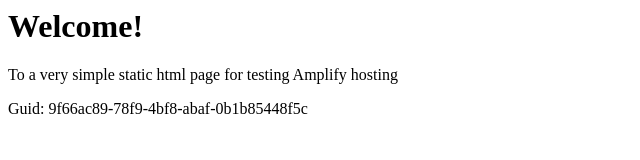
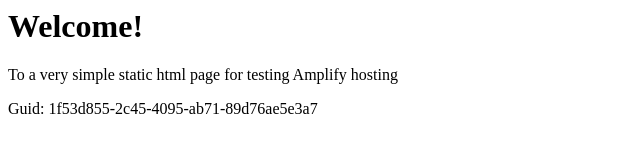
Before and after one commit to aws-aemilia-pdx/Github-PR-Commit-Integration-Test-DoNotTouch-GithubWebhookPreviewCanaryTest-v1-beta-us-west-2, a website: page src/index.html in a window 1280 px wide. Shown: the full height of the page, 0-640 px from the left. Drawn offline with Linux system fonts and the light colour scheme.

Commit message:
commit from integ tests

```diff
--- a/src/index.html
+++ b/src/index.html
@@ -12,6 +12,6 @@
 <body>
     <h1>Welcome!</h1>
     <p>To a very simple static html page for testing Amplify hosting</p>
-    <p>Guid: 9f66ac89-78f9-4bf8-abaf-0b1b85448f5c</p></body>
+    <p>Guid: 1f53d855-2c45-4095-ab71-89d76ae5e3a7</p></body>
 
 </html>
```
